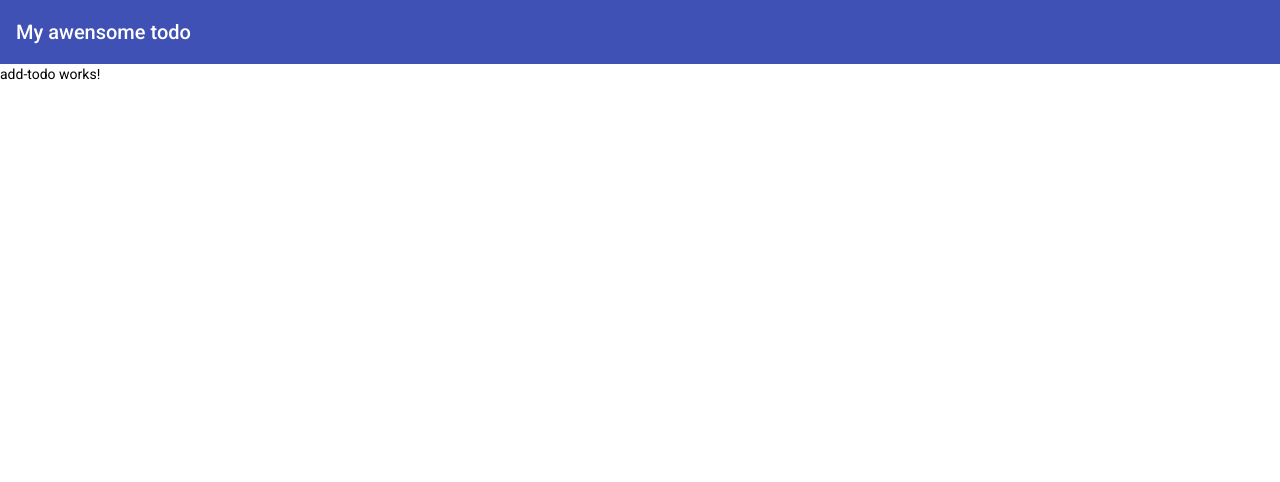
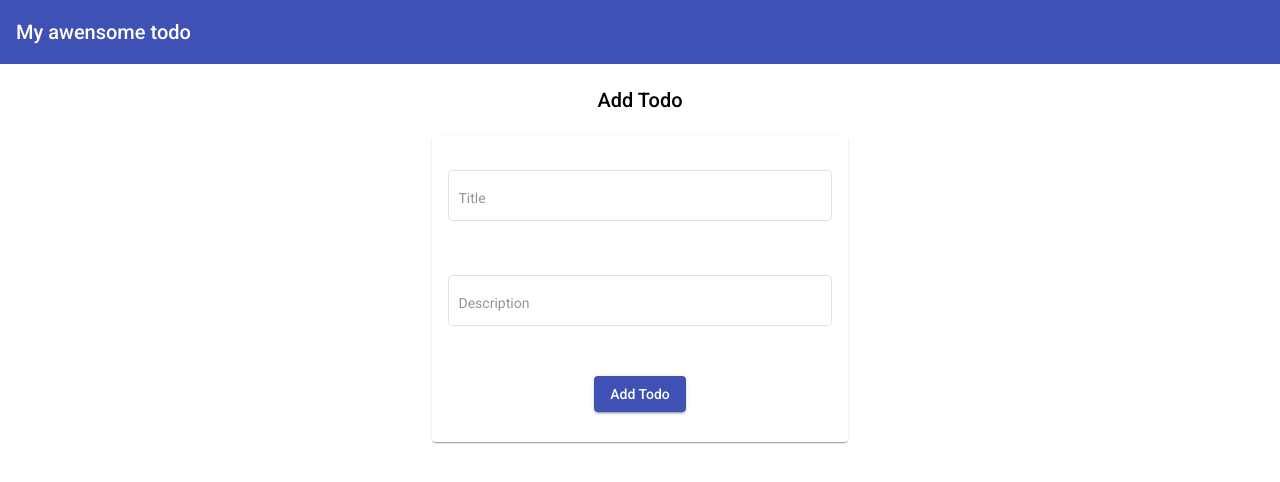
Before and after one commit to mario-galindo/akita-angular-app, an Angular app: page /add-todo in a window 1280 px wide. Shown: the top 482 px of the page. Built offline with nearby package versions, Linux system fonts and the light colour scheme.

Commit message:
UI for Add Todo added

```diff
--- a/src/app/add-todo/add-todo.component.html
+++ b/src/app/add-todo/add-todo.component.html
@@ -1 +1,16 @@
-<p>add-todo works!</p>
+<div class="container">
+
+<h2>Add Todo</h2>
+
+<mat-card>
+    <form>
+        <mat-form-field appearance="outline">
+            <input matInput placeholder="Title"/>
+        </mat-form-field>
+        <mat-form-field appearance="outline">
+            <input matInput placeholder="Description"/>
+        </mat-form-field>
+        <button mat-raised-button color="primary">Add Todo</button>
+    </form>
+</mat-card>
+</div>
--- a/src/app/add-todo/add-todo.component.scss
+++ b/src/app/add-todo/add-todo.component.scss
@@ -0,0 +1,14 @@
+h2{
+    margin: 1em 0;
+}
+mat-card{
+    width: 30%;
+    mat-form-field{
+        width: 100%;
+        margin: 1em 0;
+    }
+    button{
+        display: block;
+        margin: 1em auto;
+    }
+}
```
